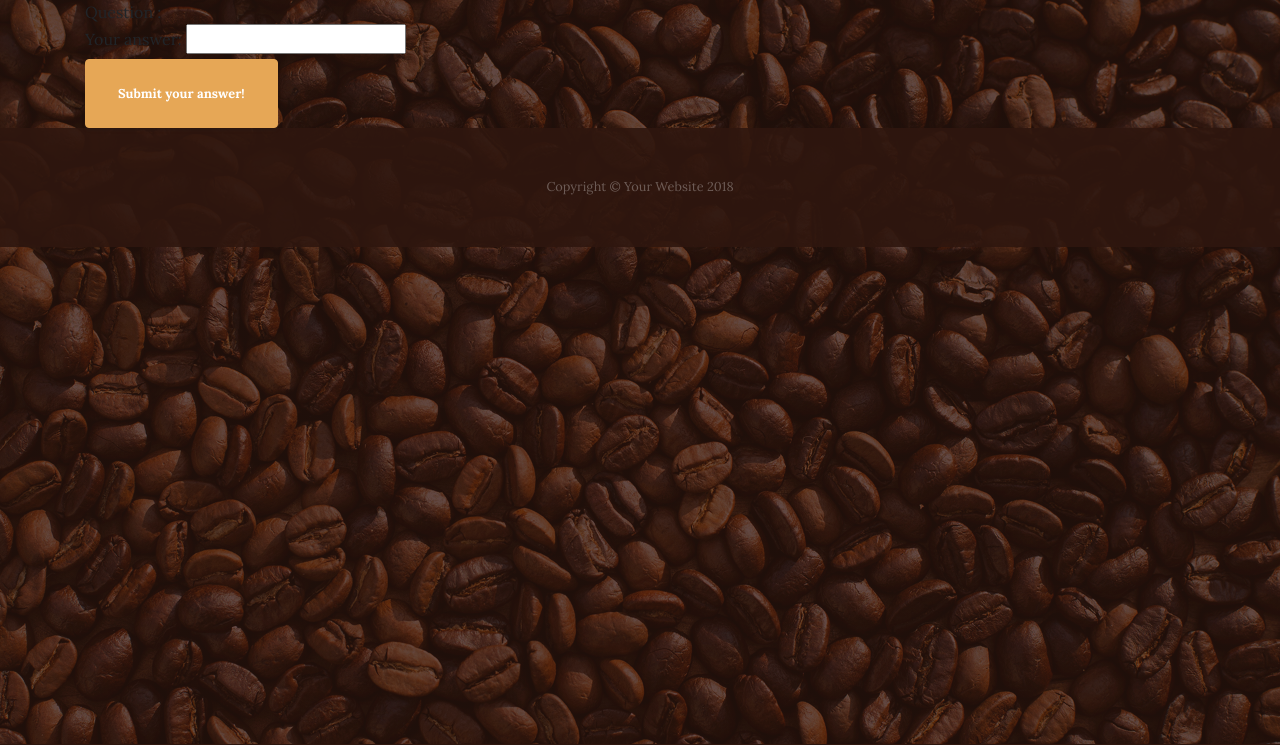
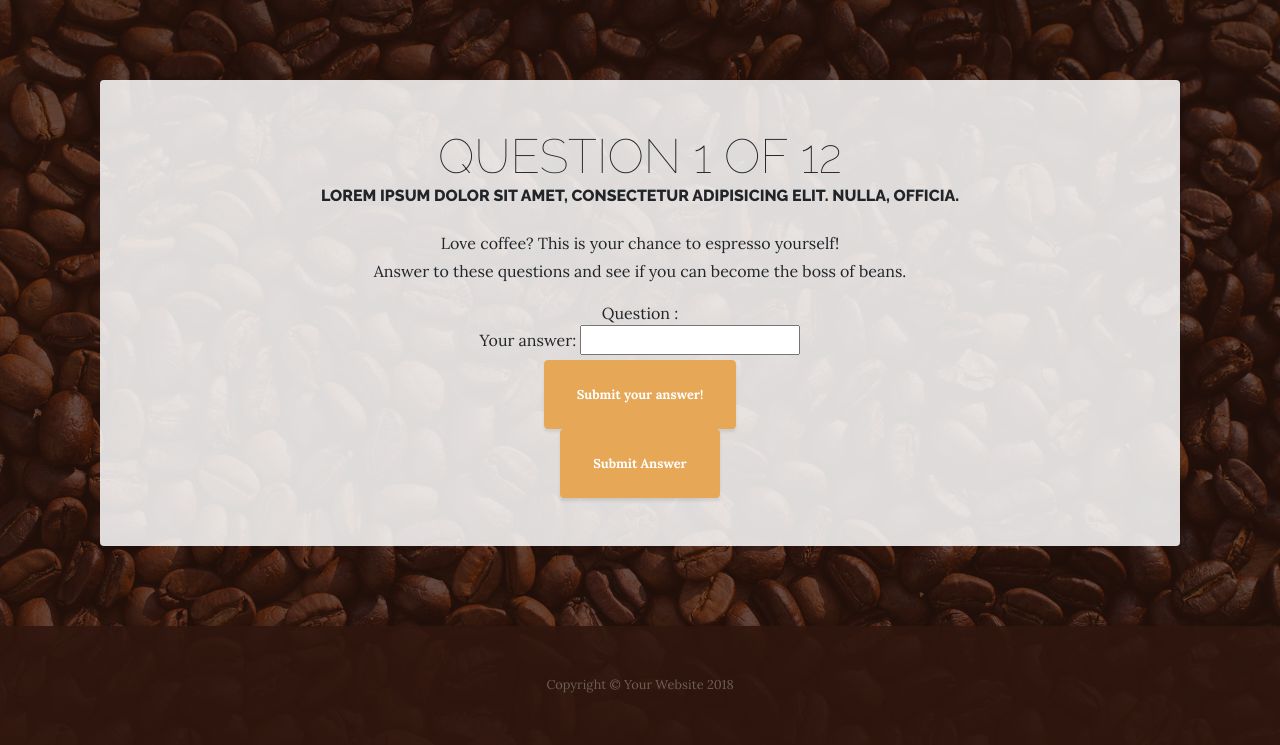
Before and after one commit to Code-Institute-Submissions/python-project-game, a Flask app: template templates/quiz.html in a window 1280 px wide. Shown: the part 56-801 px from the top of the page. Run offline with Flask 2, Linux system fonts and the light colour scheme; the template is opened without the code that fills it, so the values that code supplies are empty; some libraries are stand-ins or nearby versions.

Commit message:
fixed template in quiz.html

```diff
--- a/app.py
+++ b/app.py
@@ -72,35 +72,40 @@ app.url_map.strict_slashes = False
 def index():
     return render_template("index.html")
 
-#PENDING - Re-add Methods to my route
 @app.route("/quiz", methods=["POST"])
 # We create a var with a couple of question to get it to work on a simple level
 def start_coffee_questions():
+
+    riddles = [
+        {"question": "short coffee?", "answer": "Espresso"},
+        {"question": "Long coffee?", "answer": "Americano"},
+        {"question": "Milky coffee?", "answer": "Latte"}
+    ]
 
     if request.form["username"]:
         username = request.form["username"]
         print(username)
         flash("Let's Start, {}!".format(username))
 
-        #PENDING - Add logic of questions HERE
+        #Trying to add questions - START
+
+        first_question = riddles[0]["question"]
+        print(first_question)
+        first_answer = riddles[0]["answer"]
+        print(first_answer)
+
+        score = 0
+
+        #Tryingto add questions - END
 
         return render_template("quiz.html", username=username)
 
     #PENDING - In order to render the questions in the same quiz.html we'll need ajax.
     #See the readme file for an example
 
-    riddles = [
-    {"question": "short coffee?", "answer": "Espresso"},
-    {"question": "Long coffee?", "answer": "Americano"},
-    {"question": "Milky coffee?", "answer": "Latte"}
-    ]
 
-    first_question = riddles[0]["question"]
-    print(first_question)
-    first_answer = riddles[0]["answer"]
-    print(first_answer)
 
-    score = 0
+
     # session = 1
 
     # if request.method == "POST":
--- a/templates/quiz.html
+++ b/templates/quiz.html
@@ -1,4 +1,4 @@
-{% extends "base.html" %}
+{% extends "base.html" %} {% block content %}
 
 
 <section class="page-section clearfix">
@@ -11,17 +11,15 @@
             <p class="mb-3"> Love coffee? This is your chance to espresso yourself!</br>
             Answer to these questions and see if you can become the boss of beans.</p>
 
-            {% block content %}
                 {{ username }}
                 Question : {{ question }}
                 <form method="POST">
                 <label for="answer">Your answer:</label>
-                <input type="text" id="answer" name="answer">
+                <input type="text" id="answer" name="answer" required>
                 <div class="intro-button mx-auto">
                     <a class="btn btn-primary btn-xl" href="#">Submit your answer!</a>
                 </div>
             </form>
-            {% endblock %}
 
             <div class="intro-button mx-auto">
                 <a class="btn btn-primary btn-xl" href="#">Submit Answer</a>
@@ -29,3 +27,5 @@
         </div>
     </div>
 </section>
+
+{% endblock %}
```
